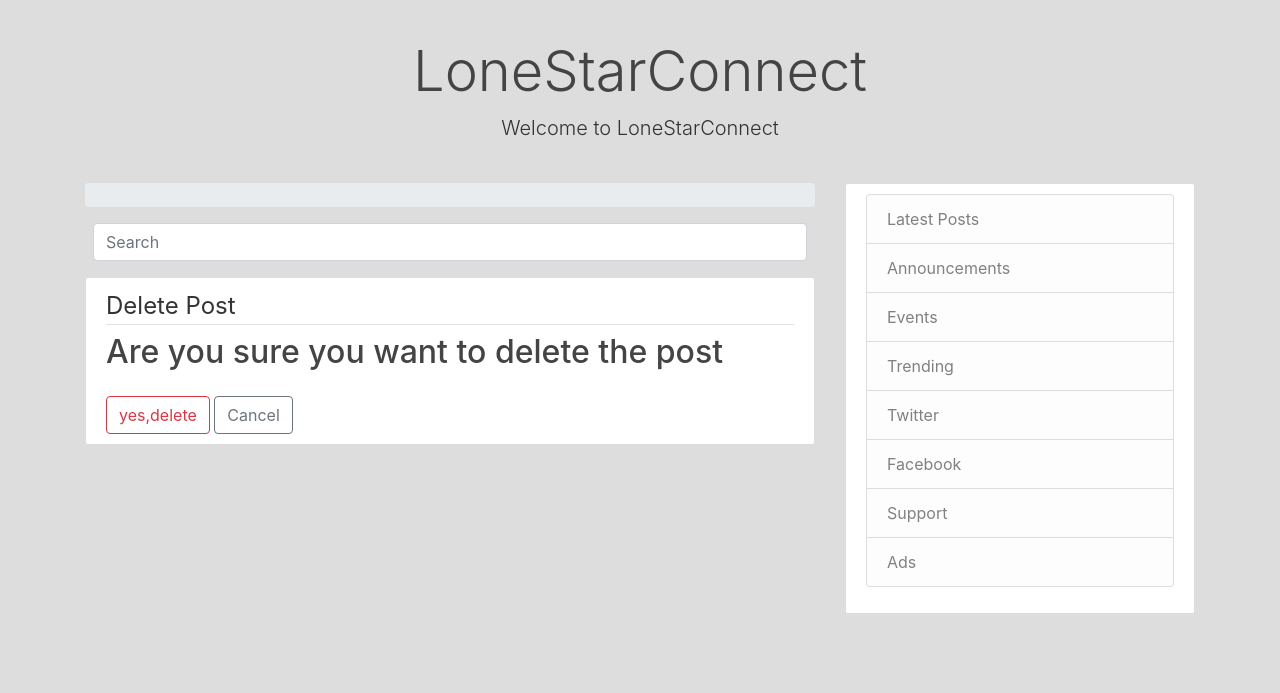
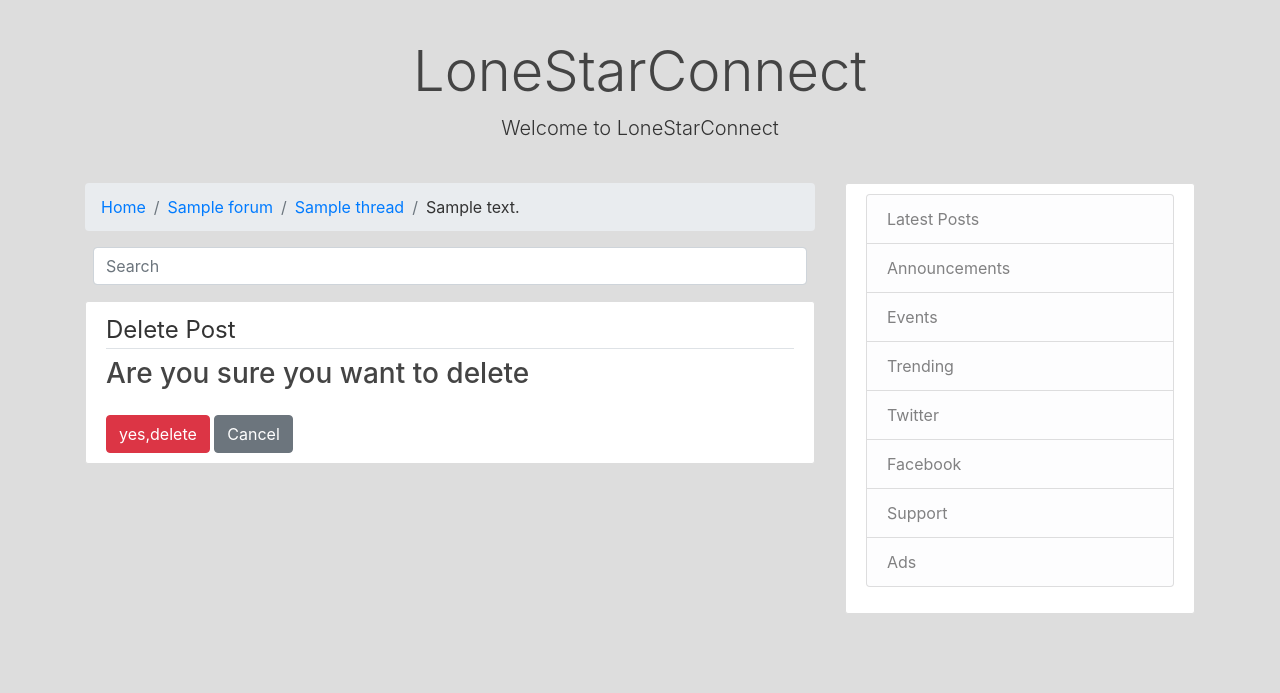
Before and after one commit to omarudolley/lonestarconnect, a Django app: page /section/1/thread/1/post/1/delete in a window 1280 px wide. Shown: the part 135-828 px from the top of the page. Run offline with Django 3.2, Linux system fonts and the light colour scheme; a user stored in the database is signed in; tables that the repository leaves empty hold one stand-in row (values such as "Sample post"); some libraries are stand-ins or nearby versions.

Commit message:
update the .._confirm_delete.html

```diff
--- a/forum/templates/forum/new_topic.html
+++ b/forum/templates/forum/new_topic.html
@@ -9,7 +9,7 @@
 			{%block breadcrumb%}
 					<li class="breadcrumb-item"><a href="{% url 'forum-home' %}">Home</a></li>
                     <li class="breadcrumb-item"><a href="{% url 'forum-topic' board.pk %}">{{board.name}}</a></li>
-                    <li class="breadcrumb-item"><a href="#">New topic</a></li>
+                    <li class="breadcrumb-item">New topic</li>
 			{%endblock breadcrumb%}
             {%block content%}
 				<div class="jumbotron">
--- a/forum/templates/forum/post_confirm_delete.html
+++ b/forum/templates/forum/post_confirm_delete.html
@@ -1,14 +1,23 @@
 {%extends "forum/base.html"%}
+{%block title%}
+    Edit post
+{%endblock %}
+{%block breadcrumb%}
+        <li class="breadcrumb-item"><a href="{% url 'forum-home' %}">Home</a></li>
+        <li class="breadcrumb-item"><a href="{% url 'forum-topic' post.thread.forum.pk %}">{{post.thread.forum.name}}</a></li>
+       <li class="breadcrumb-item"><a href="{% url 'thread_post' post.thread.forum.pk post.thread.pk %}">{{post.thread.title}}</a></li>
+        <li class="breadcrumb-item">{{post.message}}</li>
+{%endblock breadcrumb%}
 {%block content%}
     <div class="content-section">
         <form method="post">
             {% csrf_token %}
             <fieldset class="form-group">
                 <legend class=border-bottom mb-4">Delete Post</legend>
-                    <h2>Are you sure you want to delete the post {{post.title}}</h2>
+                    <h3>Are you sure you want to delete</h3>
             </fieldset>
-                <button class="btn btn-outline-danger" type= "submit">yes,delete</button>
-                <a href="{% url 'thread_post' post.thread.forum.pk post.thread.pk%}" class="btn btn-outline-secondary">Cancel</a>
+                <button class="btn btn-danger" type= "submit">yes,delete</button>
+                <a href="{% url 'thread_post' post.thread.forum.pk post.thread.pk%}" class="btn btn-secondary">Cancel</a>
             </form>
     </div>
 {%endblock content%}
--- a/forum/templates/forum/update_post.html
+++ b/forum/templates/forum/update_post.html
@@ -9,7 +9,7 @@
                 <li class="breadcrumb-item"><a href="{% url 'forum-home' %}">Home</a></li>
                 <li class="breadcrumb-item"><a href="{% url 'forum-topic' post.thread.forum.pk %}">{{post.thread.forum.name}}</a></li>
                <li class="breadcrumb-item"><a href="{% url 'thread_post' post.thread.forum.pk post.thread.pk %}">{{post.thread.title}}</a></li>
-                <li class="breadcrumb-item">Edit post</li>
+                <li class="breadcrumb-item">Edit</li>
         {%endblock breadcrumb%}
         {%block content%}
         <div class="jumbotron">
@@ -18,7 +18,7 @@
                     {%csrf_token%}
                     {{form|crispy}}
                 </fieldset>
-             <button type="submit" class="btn btn-primary "> Save changes</button>
+             <button type="submit" class="btn btn-primary"> Save changes</button>
             </form>
             </div>
        {%endblock content%}
--- a/users/templates/users/profile.html
+++ b/users/templates/users/profile.html
@@ -16,7 +16,7 @@
                     {{u_form|crispy}}
                     {{i_form|crispy}}
             </fieldset>
-                <button class="btn btn-outline-info" type= "submit">Update</button>
+                <button class="btn btn-info" type= "submit">Update</button>
         </form>
     </div>
 {%endblock content%}
```
